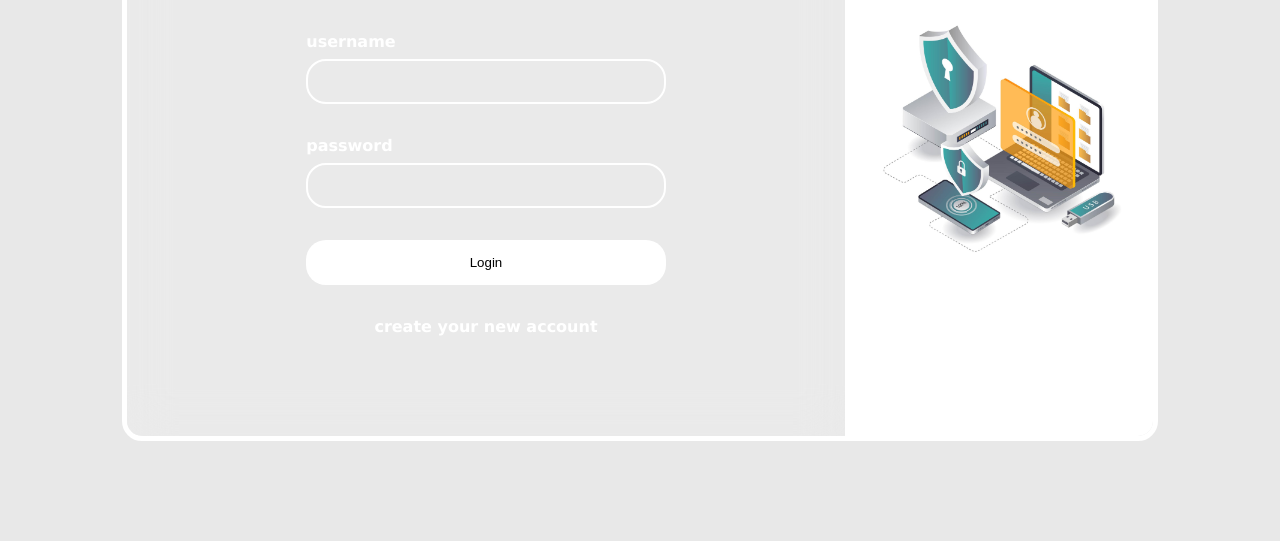
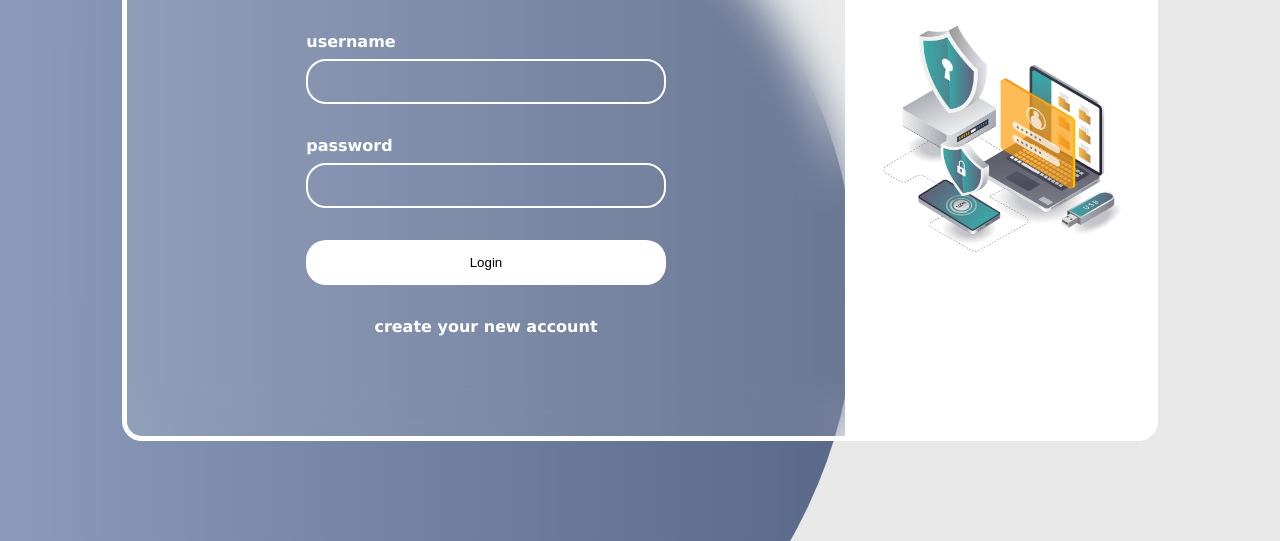
Before and after one commit to aminfarzinrad/mini-project-03-login-page-2, a plain HTML site: page index.html in a window 1280 px wide. Shown: the part 259-800 px from the top of the page. Drawn offline with Linux system fonts and the light colour scheme.

Commit message:
add circle

```diff
--- a/css/app.css
+++ b/css/app.css
@@ -12,6 +12,17 @@ body{
     justify-content: center;
     align-items: center;
     height: 100vh;
+}
+.circle{
+    width: 1000px;
+    height: 1000px;
+    position: fixed;
+    background-image: linear-gradient(to right, #94a3c2, #596888);
+    z-index: -1;
+    border-radius: 100%;
+    left: -9rem;
+    top: 54%;
+    transform: translateY(-38%);
 }
 .login-page{
     max-width: 1200px;
--- a/index.html
+++ b/index.html
@@ -9,6 +9,8 @@
 <body>
 
     <div class="container">
+
+        <div class="circle"></div>
 
         <div class="login-page">
 
```
